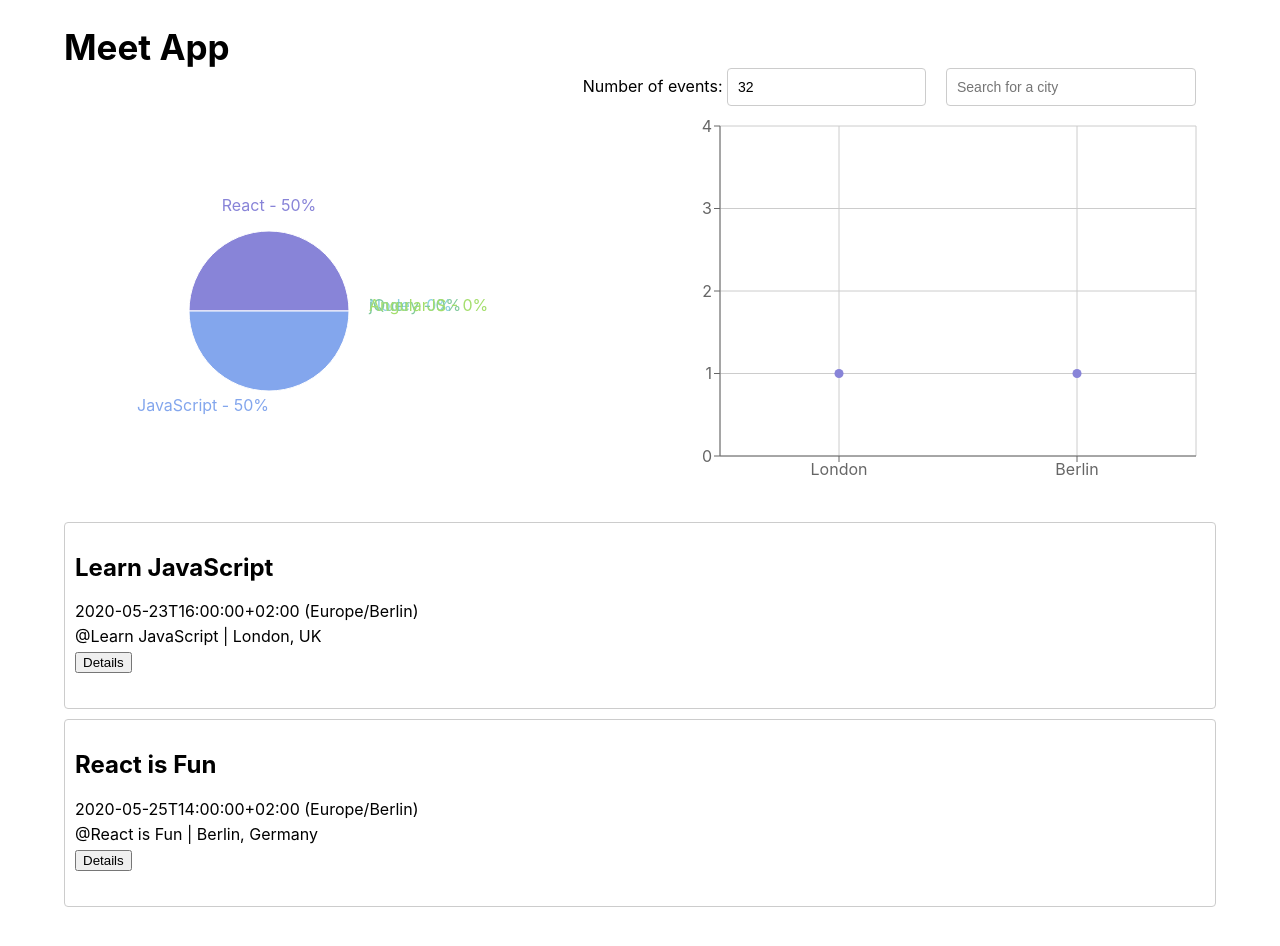
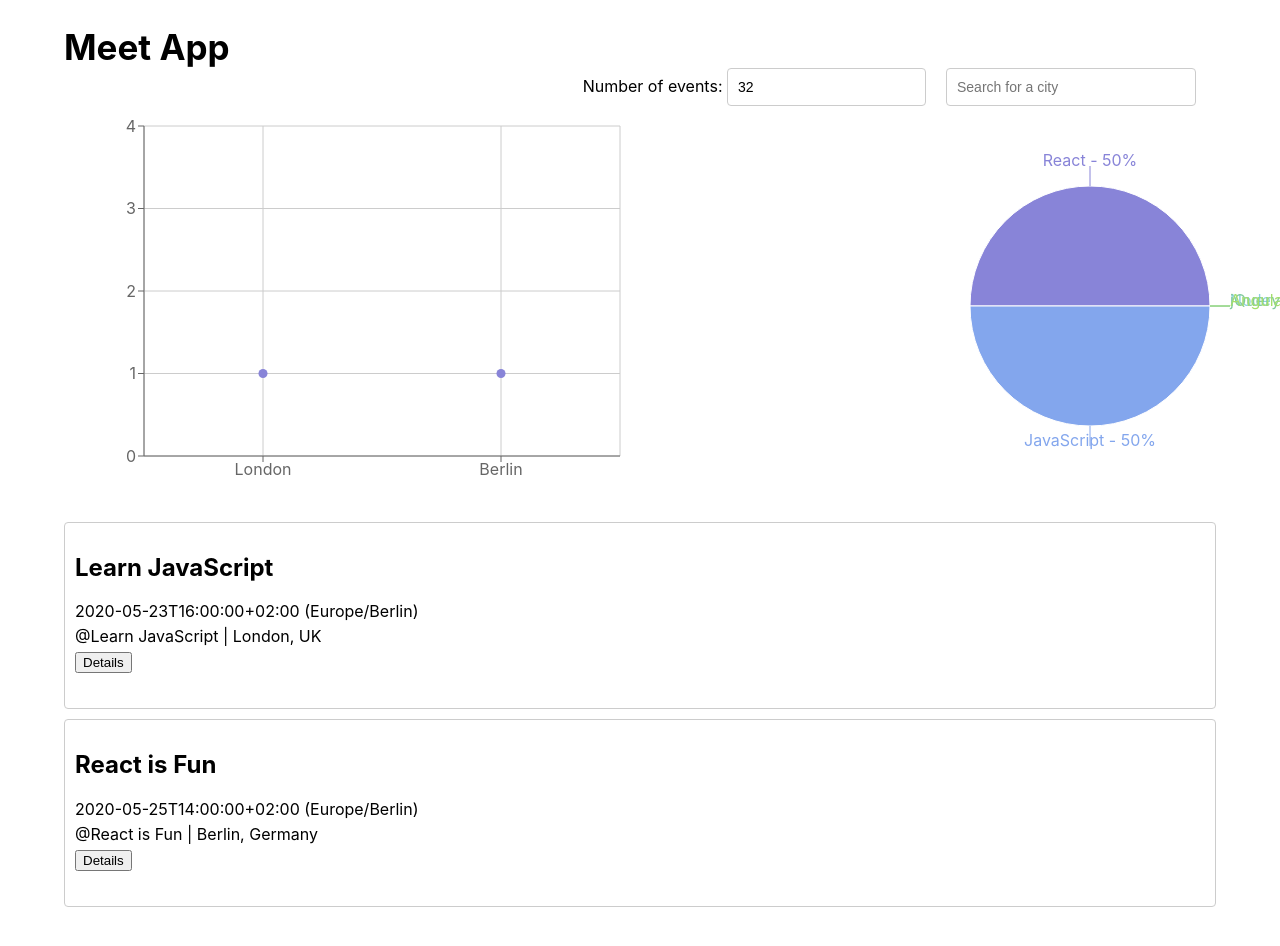
Before and after one commit to jimmychen97/meet, a React (Create React App) app: page / in a window 1280 px wide. Shown: the top 946 px of the page. Built offline with nearby package versions, Linux system fonts and the light colour scheme; what atatus-spa would draw is missing.

Commit message:
Adjusted margin for charts

```diff
--- a/src/App.js
+++ b/src/App.js
@@ -107,10 +107,6 @@ class App extends Component {
         </div>
 
         <div className="data-vis-wrapper">
-          <EventGenre
-            events={this.state.events}
-            locations={this.state.locations}
-          ></EventGenre>
           <ResponsiveContainer height={400}>
             <ScatterChart
               margin={{
@@ -132,6 +128,10 @@ class App extends Component {
               <Scatter data={this.getData()} fill="#8884d8" />
             </ScatterChart>
           </ResponsiveContainer>
+          <EventGenre
+            events={this.state.events}
+            locations={this.state.locations}
+          ></EventGenre>
         </div>
 
         <EventList events={this.state.events} />
--- a/src/EventGenre.js
+++ b/src/EventGenre.js
@@ -29,13 +29,19 @@ const EventGenre = ({ locations, events }) => {
 
   return (
     <ResponsiveContainer height={400}>
-      <PieChart width={400} height={400}>
+      <PieChart
+        width={400}
+        height={400}
+        margin={{
+          left: 250,
+        }}
+      >
         <Pie
           data={data}
           cx={200}
           cy={200}
-          labelLine={false}
-          outerRadius={80}
+          labelLine={true}
+          outerRadius={120}
           fill="#8884d8"
           dataKey="value"
           label={({ name, percent }) =>
```
